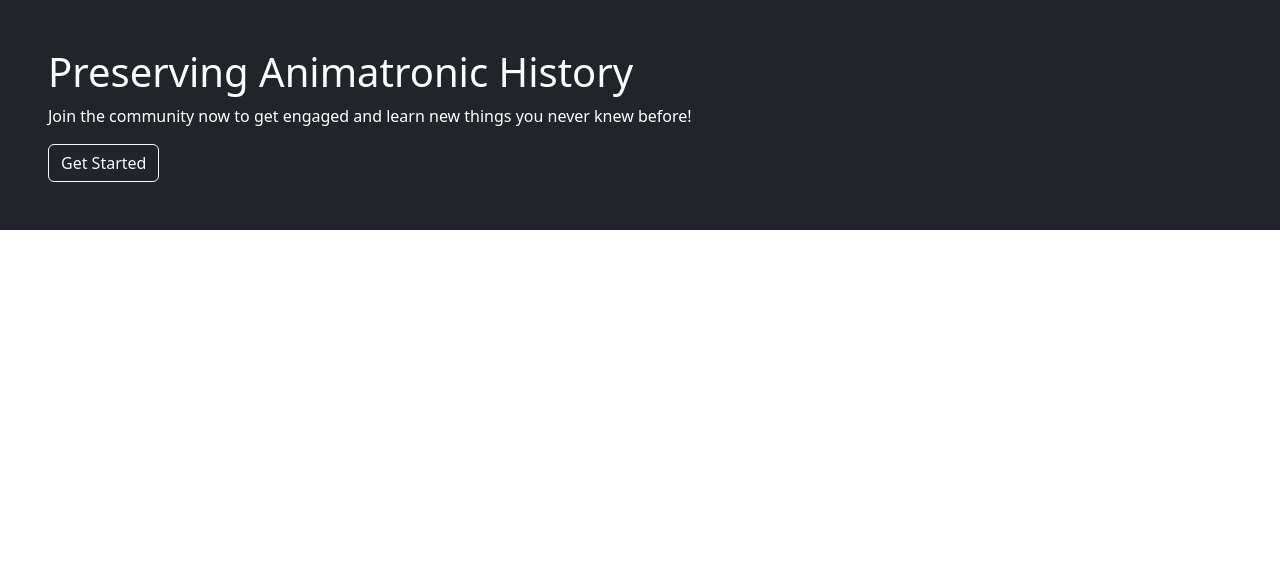
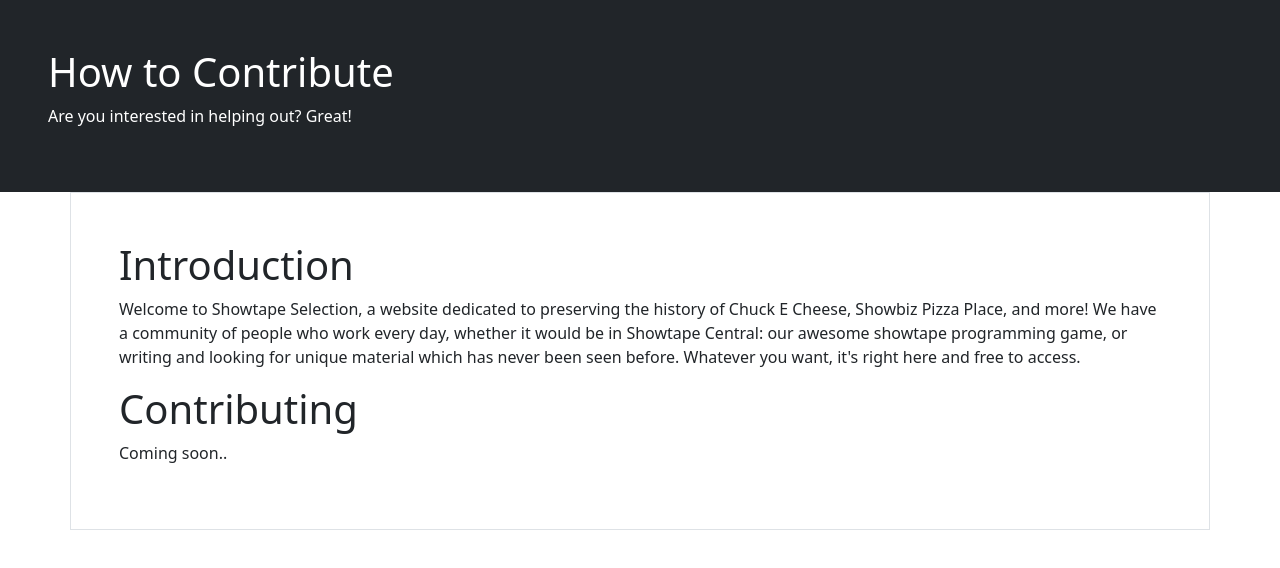
Before and after one commit to realrandombeans/showtapeselection.github.io, a website: page pages/howtocontribute.html in a window 1280 px wide. Drawn offline with nearby package versions, Linux system fonts and the light colour scheme; files that its build step writes are made by us from their sources.

Commit message:
Commit Again

```diff
--- a/pages/howtocontribute.html
+++ b/pages/howtocontribute.html
@@ -9,7 +9,6 @@
     <script src="https://cdn.jsdelivr.net/npm/bootstrap@5.2.3/dist/js/bootstrap.bundle.min.js"></script>
 </head>
 <body>
-
     <!--Navigation bar-->
     <div id="navbar"></div>
     <script>
@@ -18,11 +17,23 @@
         });
     </script>
     <!--end of Navigation bar-->
+    <div class="p-5 bg-dark text-white ">
+        <h1>How to Contribute</h1>
+        <p>Are you interested in helping out? Great!</p>
+    </div>
 
-    <div class="p-5 bg-dark text-white ">
-        <h1>Preserving Animatronic History</h1>
-        <p>Join the community now to get engaged and learn new things you never knew before!</p>
-        <button type="button" class="btn btn-outline-light">Get Started</button>
+    <div class="container p-5 my-0 border">
+        <h1>Introduction</h1>
+        <p>
+            Welcome to Showtape Selection, a website dedicated to preserving the history of Chuck E Cheese, Showbiz Pizza Place, and more!
+            We have a community of people who work every day, whether it would be in Showtape Central: our awesome showtape programming game,
+            or writing and looking for unique material which has never been seen before. Whatever you want, it's right here and free to access.
+        </p>
+        <h1>Contributing</h1>
+        <p>
+            Coming soon..
+        </p>
     </div>
+
 </body>
 </html>
```
Also changed, not shown: index.html (+1 -1 lines), pages/stickycontent/nav.html (+13 -1 lines).
